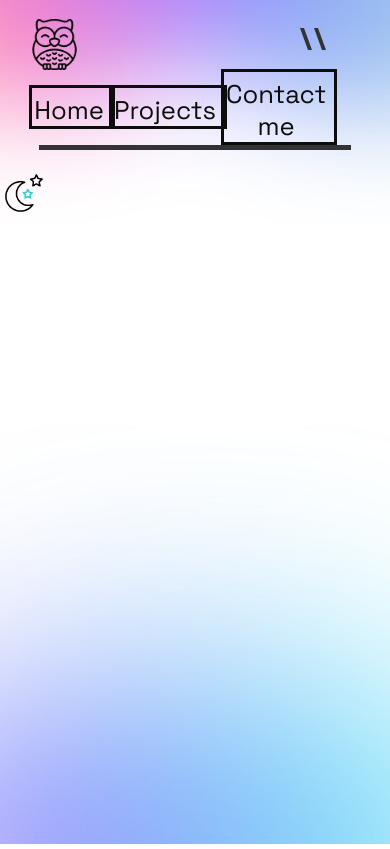
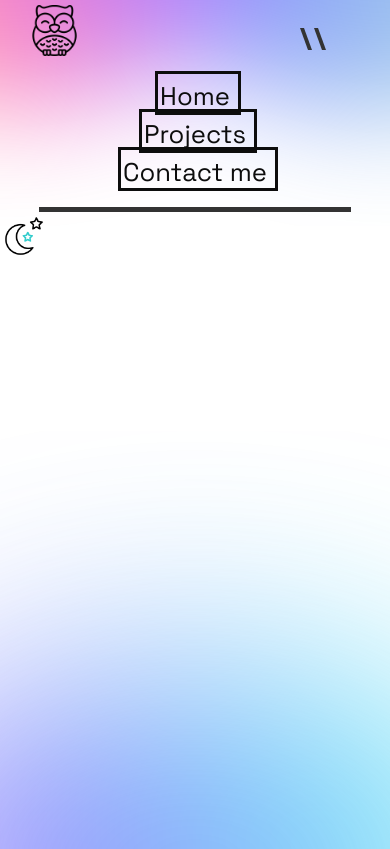
Before and after one commit to chinmay200/PortfolioSite, a React (Create React App) app: page / in a window 390 px wide. Built offline with nearby package versions, Linux system fonts and the light colour scheme.

Commit message:
Changed .navbar class for proper height and space management

```diff
--- a/src/Styles/nav.css
+++ b/src/Styles/nav.css
@@ -2,7 +2,8 @@
   display: flex;
   flex-direction: column;
   width: 100vw;
-  height: 20vh;
+  margin-top: 2em;
+  /* height: 20vh; */
   justify-content: center;
   align-items: center;
 }
@@ -64,9 +65,16 @@
 
 @media only screen and (max-width: 700px) {
 
+  .navbar{
+    margin-top: 5px;
+    height: fit-content;
+  }
   .navlinks {
     /* height: 50vh; */
     /* display: none; */
+    width: 100%;
+    margin: 1em 0;
+    flex-direction: column;
   }
 
   .themetoggle{
```
